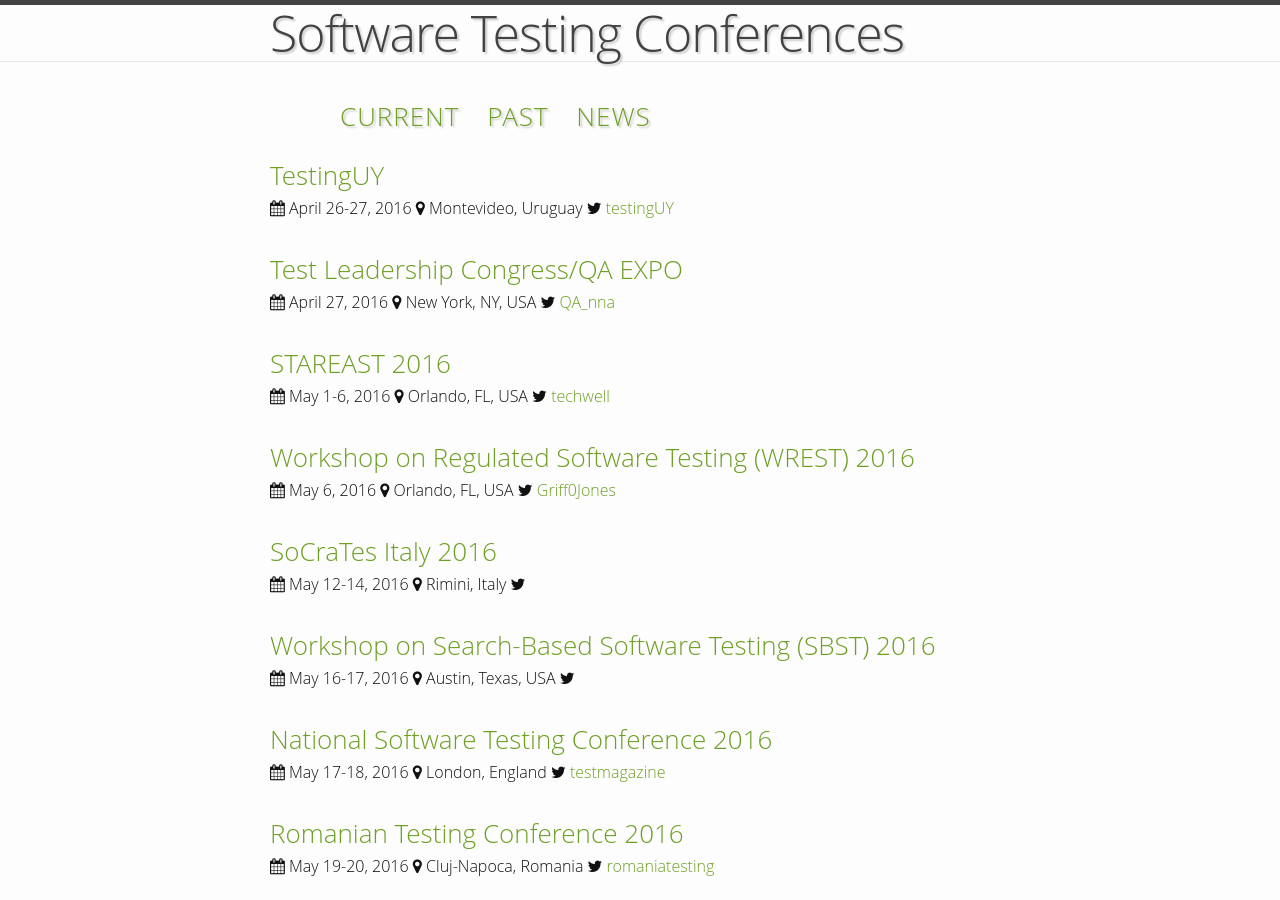
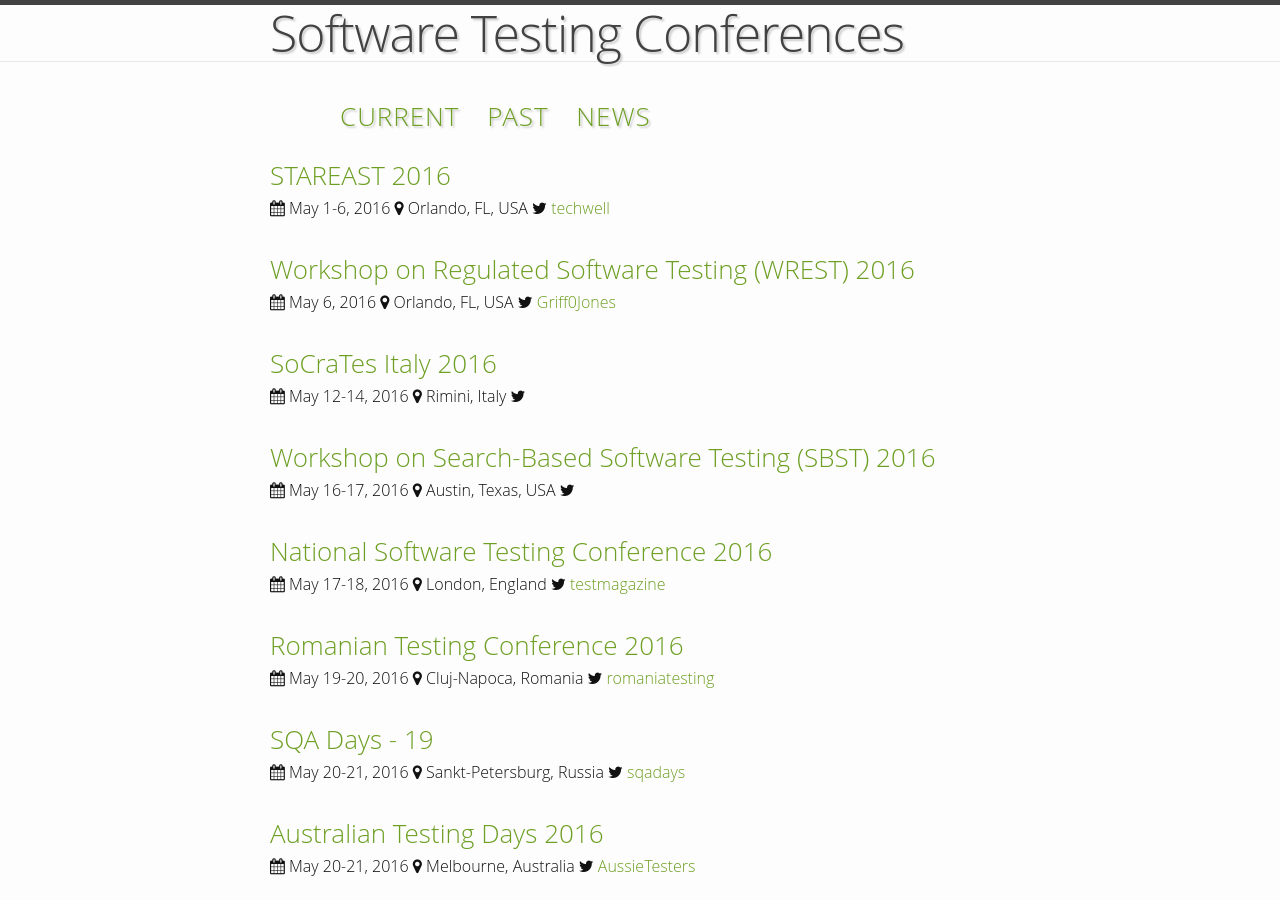
Before and after one commit to TestingConferences/testingconferences.github.io, a Jekyll site: the page built from index.html, in a window 1280 px wide and 900 px high. Built offline with Jekyll 4.4.1, drawn with Linux system fonts in a browser that asks for light colours; some of the changed text lies outside the part shown.

Commit message:
moved current to past. Added TestWorks 2016

```diff
--- a/_data/current.yml
+++ b/_data/current.yml
@@ -1,15 +1,3 @@
-- name: TestingUY
-  location: Montevideo, Uruguay
-  dates: "April 26-27, 2016"
-  url: http://www.testing.uy/
-  twitter: testingUY
-
-- name: Test Leadership Congress/QA EXPO
-  location: New York, NY, USA
-  dates: "April 27, 2016"
-  url: http://testmastersacademy.org/conference.html
-  twitter: QA_nna
-
 - name: STAREAST 2016
   location: Orlando, FL, USA
   dates: "May 1-6, 2016"
@@ -173,6 +161,12 @@
   url: http://starwest.techwell.com
   twitter: starwest
 
+- name: TestWorks Conf 2016
+  location: Amsterdam
+  dates: "October 6-7, 2016"
+  url: http://testworksconf.com/
+  twitter: testworksconf
+
 - name: Theory and Practice of Software Testing (TAPOST) 2016
   location: Riga, Latvia
   dates: "October 12, 2016"
```
